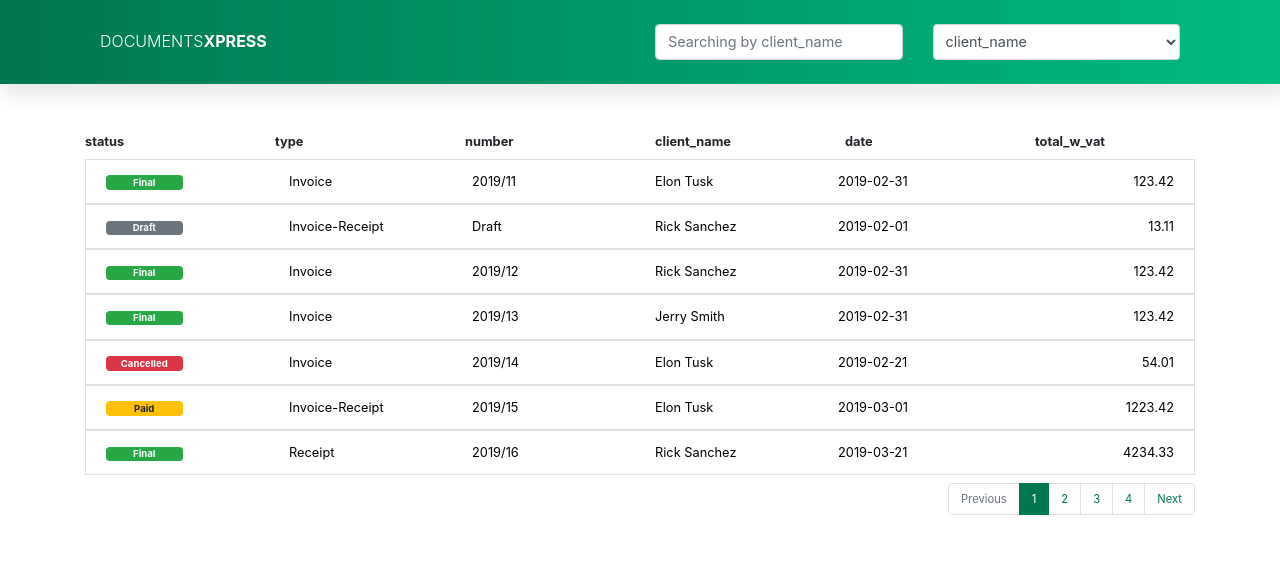
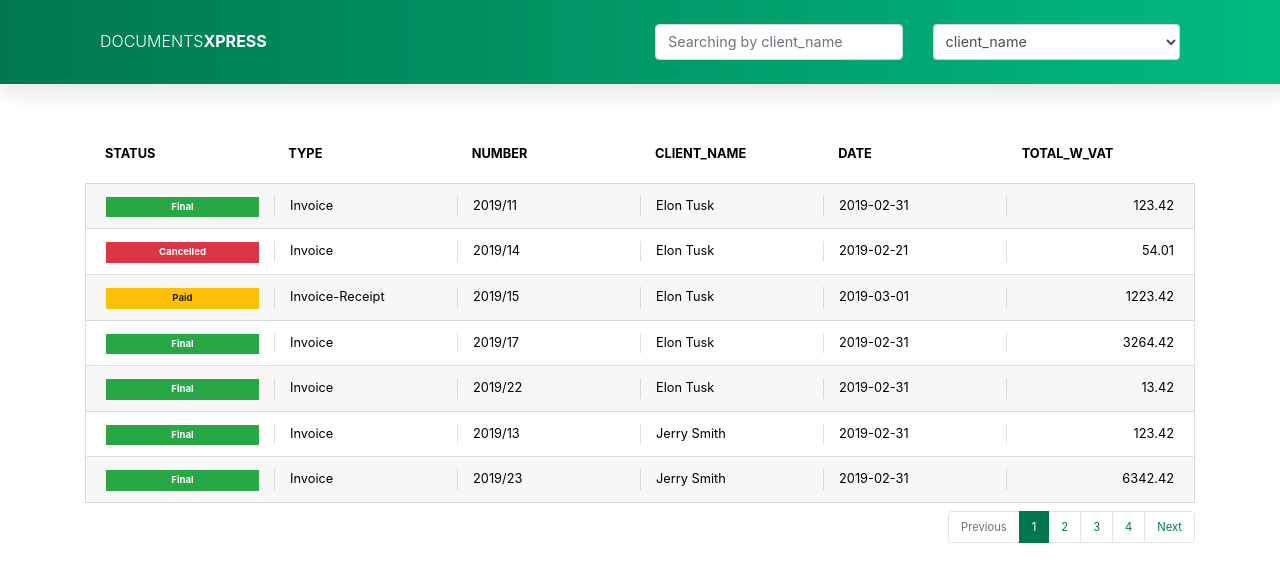
Before and after one commit to guilhermejbranco/invoicexpress, a React (Create React App) app: page / in a window 1280 px wide. Shown: the top 582 px of the page. Built offline with nearby package versions, Linux system fonts and the light colour scheme.

Commit message:
styling fixes

```diff
--- a/src/components/Filter.js
+++ b/src/components/Filter.js
@@ -30,6 +30,7 @@ class Filter extends Component {
         filteredDocuments.push(data.documents[i]);
       }
     }
+		filteredDocuments.sort((a,b) => a.client_name.localeCompare(b.client_name));
 
     this.setState({ filteredDocuments: filteredDocuments }, () => {
       this.props.parentCallback(this.state);
--- a/src/components/List.js
+++ b/src/components/List.js
@@ -23,15 +23,19 @@ class List extends Component {
     var keys = [];
     for (var key in this.props.parentData.filteredDocuments[0]) {
       keys.push(
-        <div className="col col-md-2 font-weight-bold text-left" key={key}>
+        <div className="col col-md-2 font-weight-bold text-left border-0 text-uppercase" key={key}>
           {key}
         </div>
       );
     }
 
     return (
-      <span className="w-75">
-        <div className="row small">{keys}</div>
+      <span className="w-100">
+        <div className="list-group-item small border-0">
+					<div className="row">
+						{keys}
+					</div>
+				</div>
 
         {
 					/*
@@ -58,7 +62,7 @@ class List extends Component {
                   i < this.props.parentData.currentPage * 7 && (
                     <li className="list-group-item text-left">
                       <div className="row small">
-                        <div className="col col-md-2">
+                        <div className="col col-md-2 border-0">
                           <span className={"badge " + dict[document.status]}>
                             {document.status}
                           </span>
--- a/src/styles/List.scss
+++ b/src/styles/List.scss
@@ -6,8 +6,25 @@
   div{
     color: black;
   }
+  .row{
+    .col{
+      border-left: 1px solid rgba(0,0,0,.125);
+    }
+  }
+}
+
+
+.list-group{
+
+  span { li{background: white; border-top:none;}}
+  span:first-child { li{background: white; border-top:1px solid rgba(0,0,0,.125);}}
+  span:nth-child(odd) { li{background: rgba(0,0,0,0.03); }}
+
 }
 
 .badge{
-  width: 50%;
+  width: 100%;
+  height:100%;
+  padding:5px !important;
+  border-radius: 0px !important;
 }
```
